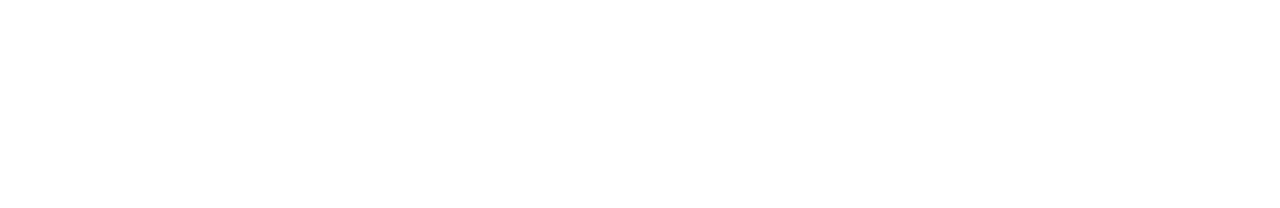
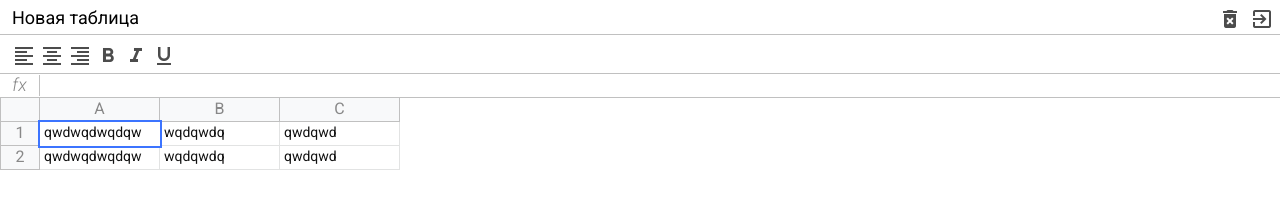
Before and after one commit to stenready/seniorExel, a website built with webpack: page src/index.html in a window 1280 px wide. Built offline with nearby package versions, Linux system fonts and the light colour scheme.

Commit message:
create mein page

```diff
--- a/package.json
+++ b/package.json
@@ -46,6 +46,7 @@
     "webpack-dev-server": "^3.11.0"
   },
   "dependencies": {
-    "@babel/polyfill": "^7.10.4"
+    "@babel/polyfill": "^7.10.4",
+    "normalize.css": "^8.0.1"
   }
 }
--- a/src/index.html
+++ b/src/index.html
@@ -1,12 +1,128 @@
 <!DOCTYPE html>
 <html lang="en">
+
 <head>
   <meta charset="UTF-8">
   <meta name="viewport" content="width=device-width, initial-scale=1.0">
   <link rel="shortcut icon" href="favicon.ico" type="image/x-icon">
+  <link href="https://fonts.googleapis.com/icon?family=Material+Icons" rel="stylesheet">
   <title>Exel</title>
 </head>
+
 <body>
 
+  <div id="app" class="container">
+
+    <div class="exel">
+
+      <div class="exel__header">
+
+        <input type="text" class="input" value="Новая таблица">
+
+        <div class="wrap">
+
+          <div class="button">
+            <span class="material-icons">
+              delete_forever
+            </span>
+          </div>
+
+          <div class="button">
+            <span class="material-icons">
+              exit_to_app
+            </span>
+          </div>
+
+        </div>
+      </div>
+
+      <div class="exel__toolbar">
+
+        <div class="button">
+          <span class="material-icons">
+            format_align_left
+          </span>
+        </div>
+        <div class="button">
+          <span class="material-icons">
+            format_align_center
+          </span>
+        </div>
+        <div class="button">
+          <span class="material-icons">
+            format_align_right
+          </span>
+        </div>
+        <div class="button">
+          <span class="material-icons">
+            format_bold
+          </span>
+        </div>
+        <div class="button">
+          <span class="material-icons">
+            format_italic
+          </span>
+        </div>
+        <div class="button">
+          <span class="material-icons">
+            format_underlined
+          </span>
+        </div>
+
+      </div>
+
+      <div class="exel__formula">
+        <div class="info">fx</div>
+        <div class="input" contenteditable spellcheck="false"></div>
+      </div>
+
+      <div class="exel__table">
+
+        <div class="row">
+
+          <div class="row-info"></div>
+          <div class="row-data">
+            <div class="column">
+              A
+            </div>
+            <div class="column">
+              B
+            </div>
+            <div class="column">
+              C
+            </div>
+          </div>
+
+        </div>
+
+        <div class="row">
+
+          <div class="row-info">1</div>
+          <div class="row-data">
+            <div class="ceil selected" contenteditable>qwdwqdwqdqw</div>
+            <div class="ceil">wqdqwdq</div>
+            <div class="ceil">qwdqwd</div>
+          </div>
+
+        </div>
+
+        <div class="row">
+
+          <div class="row-info">2</div>
+          <div class="row-data">
+            <div class="ceil " >qwdwqdwqdqw</div>
+            <div class="ceil" >wqdqwdq</div>
+            <div class="ceil" >qwdqwd</div>
+          </div>
+
+        </div>
+
+      </div>
+
+    </div>
+
+  </div>
+
 </body>
+
 </html>
--- /dev/null
+++ b/src/sass/_mixins.scss
@@ -0,0 +1,19 @@
+@mixin button($color: green) {
+  height: 24px;
+  min-width: 24px;
+  padding: 2px;
+  text-align: center;
+  position: relative;
+  display: inline-block;
+  color: rgba($color: #000000, $alpha: 0.7);
+  i{
+    font-size: 18px;
+  }
+  &:active, &.active{
+    color: $color;
+  }
+  &:hover{
+    background-color: #eee;
+    cursor: pointer;
+  }
+}
--- /dev/null
+++ b/src/sass/_variables.scss
@@ -0,0 +1,7 @@
+$header-height: 34px;
+$border-color: #c0c0c0;
+$toolbar-height: 40px;
+$formula-height: 24px;
+$info-ceil-width: 40px;
+$row-height: 24px;
+$ceil-width: 120px;
--- /dev/null
+++ b/src/sass/components/formula.scss
@@ -0,0 +1,31 @@
+@import '../mixins';
+@import '../variables';
+
+.exel__formula{
+
+  position: absolute;
+  left: 0;
+  right: 0;
+  top: $header-height + $toolbar-height;
+  height: $formula-height;
+  display: flex;
+  align-items: center;
+  border-bottom: 1px solid $border-color;
+  .info{
+    font-size: 18px;
+    text-align: center;
+    font-style: italic;
+    border-right: 1px solid $border-color;
+    min-width: $info-ceil-width;
+  }
+
+  .input{
+    padding: 5px;
+    font-size: 12px;
+    outline: none;
+    width: 100%;
+    height: 100%;
+    color: black;
+  }
+
+}
--- /dev/null
+++ b/src/sass/components/header.scss
@@ -0,0 +1,41 @@
+@import '../mixins';
+@import '../variables';
+
+.exel__header {
+  position: absolute;
+  top: 0;
+  left: 0;
+  right: 0;
+  height: $header-height;
+  padding: 8px 4px 0;
+  display: flex;
+  justify-content: space-between;
+  .wrap{
+    transform: translateY(-3px);
+  }
+
+  .input {
+    margin: 0;
+    outline: none;
+    padding: 2px 7px;
+    color: #000;
+    border: 1px solid transparent;
+    border-radius: 2px;
+    height: 20px;
+    font-size: 18px;
+    line-height: 22px;
+
+    &:hover {
+      border: 1px solid $border-color;
+    }
+
+    &:focus {
+      border: 2px solid #1a73e8;
+    }
+  }
+
+  .button {
+    @include button(red);
+  }
+
+}
--- /dev/null
+++ b/src/sass/components/table.scss
@@ -0,0 +1,61 @@
+@import '../mixins';
+@import '../variables';
+
+.exel__table{
+  position: absolute;
+  padding-bottom: 2px;
+  left: 0;
+  right: 0;
+  top: $header-height + $toolbar-height + $formula-height;
+  overflow-x: auto;
+  .row{
+    display: flex;
+    flex-direction: row;
+    min-height: 20px;
+    height: $row-height;
+  }
+  .row-info{
+    display: flex;
+    justify-content: center;
+    align-items: center;
+    min-width: $info-ceil-width;
+    height: 100%;
+    border: 1px solid $border-color;
+    background-color: #f8f9fa;
+    border-top: none;
+  }
+  .row-data{
+    display:flex;
+  }
+  .column{
+    display: flex;
+    justify-content: center;
+    align-items: center;
+    background-color: #f8f9fa;
+    min-width: 40px;
+    width: $ceil-width;
+    height: 100%;
+    border: 1px solid $border-color;
+    border-top:  none;
+    border-left: 0;
+  }
+  .ceil{
+    min-width: 40px;
+    padding: 2px 4px;
+    width: $ceil-width;
+    font-size: 14px;
+    height: 100%;
+    border: 1px solid #e2e3e3;
+    border-top: none;
+    border-left: 0;
+    white-space: nowrap;
+    color: #111;
+    outline: none;
+    &.selected{
+      border: none;
+      outline: 2px solid #3c74ff;
+      z-index: 2;
+    }
+  }
+
+}
--- /dev/null
+++ b/src/sass/components/toolbar.scss
@@ -0,0 +1,18 @@
+@import '../mixins';
+@import '../variables';
+
+.exel__toolbar {
+
+  position: absolute;
+  height: $toolbar-height;
+  left: 0;
+  right: 0;
+  top: $header-height;
+  border-top: 1px solid $border-color;
+  border-bottom: 1px solid $border-color;
+  padding: 7px 10px;
+  display: flex;
+  .button{
+    @include button(green);
+  }
+}
--- a/src/sass/index.scss
+++ b/src/sass/index.scss
@@ -0,0 +1,26 @@
+@import '~normalize.css';
+@import url('https://fonts.googleapis.com/css2?family=Roboto:ital,wght@0,300;0,400;0,700;1,300;1,900&display=swap');
+
+@import 'components/header.scss';
+@import 'components/formula.scss';
+@import 'components/toolbar.scss';
+@import 'components/table.scss';
+
+
+* {
+  margin: 0;
+  padding: 0;
+  box-sizing: border-box;
+}
+
+body {
+  font-family: 'Roboto', sans-serif;
+  font-style: 12px;
+}
+
+.exel{
+  position: relative;
+  color: #888;
+  height: 100%;
+  max-width: 100%;
+}
```
Also changed, not shown: 1 other file.
